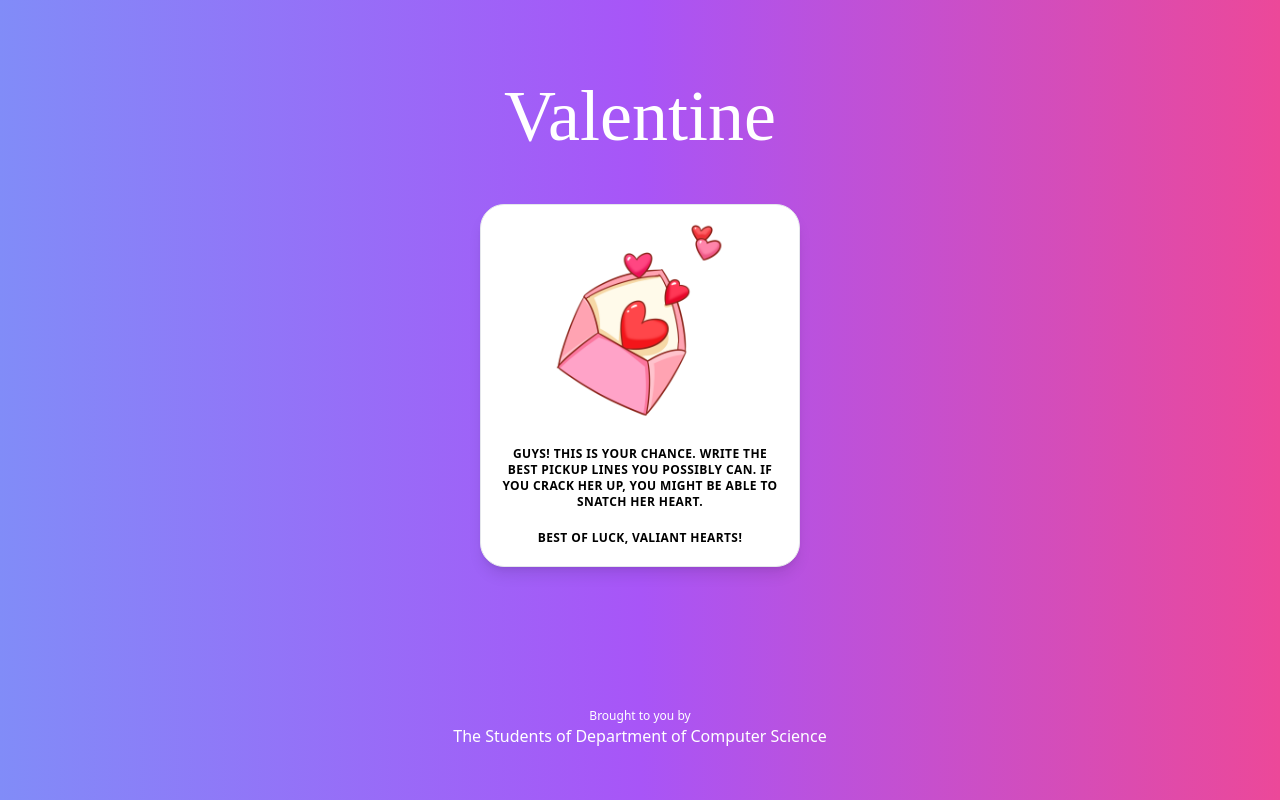
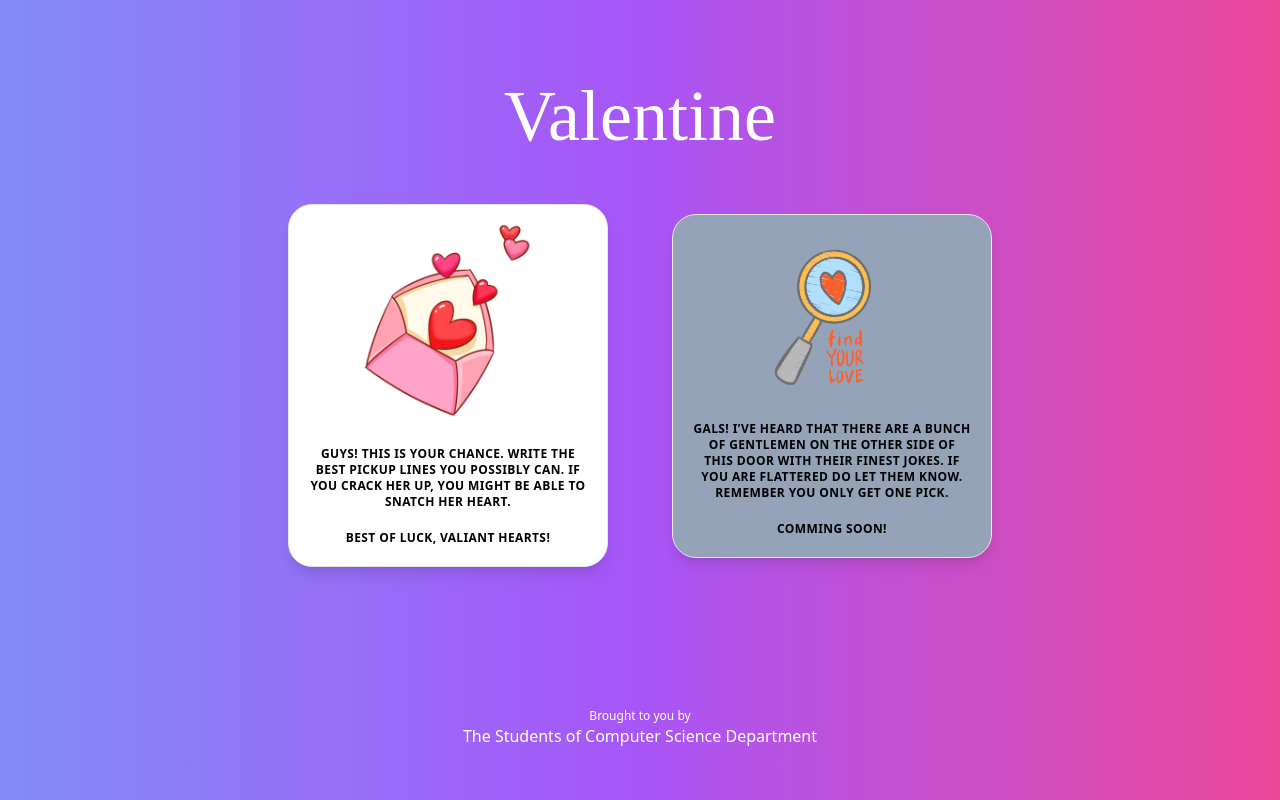
Before and after one commit to CyberFlaw/Cupid-Cameos, a Next.js app: page / in a window 1280 px wide. Built offline with nearby package versions, Linux system fonts and the light colour scheme; a web font is replaced by a local one; what tailwindcss-filters would draw is missing.

Commit message:
Minor ui changes on Index

```diff
--- a/pages/index.jsx
+++ b/pages/index.jsx
@@ -4,7 +4,7 @@ import Router, { useRouter } from "next/router";
 
 import { useEffect } from "react";
 
-// import readImage from "../assets/read.png";
+import readImage from "../assets/read.png";
 import writeImage from "../assets/write.png";
 
 export default function Home() {
@@ -14,7 +14,7 @@ export default function Home() {
     const id = localStorage.getItem("romanticId");
 
     if (id) {
-      router.push("/waitingroom");
+      // router.push("/waitingroom");
     }
   });
   return (
@@ -53,13 +53,13 @@ export default function Home() {
             </Link>
           </div>
           {/* Read pickup */}
-          {/* <div id="read-pickup" className="sm:mb-0 mb-10">
-            <Link href="/read-pickup" passHref>
+          <div id="read-pickup" className="sm:mb-0 mb-10 ">
+            {/* <Link href="/read-pickup" passHref> */}
             <button className=" px-8 py-2 mt-8 rounded-3xl text-gray-100 font-semibold uppercase tracking-wide">
               <div className="bg-black hover:opacity-60 opacity-0 h-full">
                 {" "}
               </div>
-                <div className="bg-white font-semibold text-center rounded-3xl border shadow-lg p-10 max-w-xs">
+              <div className="bg-slate-400 font-semibold text-center rounded-3xl border shadow-lg p-10 max-w-xs">
                 <div className="-m-10">
                   <Image
                     src={readImage}
@@ -68,26 +68,25 @@ export default function Home() {
                     width={200}
                   />
                   <h3 className="text-black sm:text-xs text-sm mx-5 mb-5">
-                      Gals! I’ve heard that there are a bunch of Gentlemen on
-                      the other side of this door with their finest jokes. If
-                      you are flattered do let them know, they would love your
-                      kind gesture. Remember you only get one pick.
+                    Gals! I’ve heard that there are a bunch of Gentlemen on the
+                    other side of this door with their finest jokes. If you are
+                    flattered do let them know. Remember you only get one pick.
                   </h3>
                   <h2 className="text-black sm:text-xs text-sm mx-5 mb-5">
                     {" "}
-                      Choose wisely, Alluring Maiden!
+                    Comming soon!
                   </h2>
                 </div>
               </div>
             </button>
-            </Link>
-          </div> */}
+            {/* </Link> */}
+          </div>
         </div>
         <div className="flex flex-grow flex-col justify-center items-center ">
           <h3 className="text-white text-xs">Brought to you by</h3>
           <h2 className="text-white text-xm">
             {" "}
-            The Students of Department of Computer Science
+            The Students of Computer Science Department
           </h2>
         </div>
       </div>
```
Lines whose indentation alone changed are shown as unchanged.
